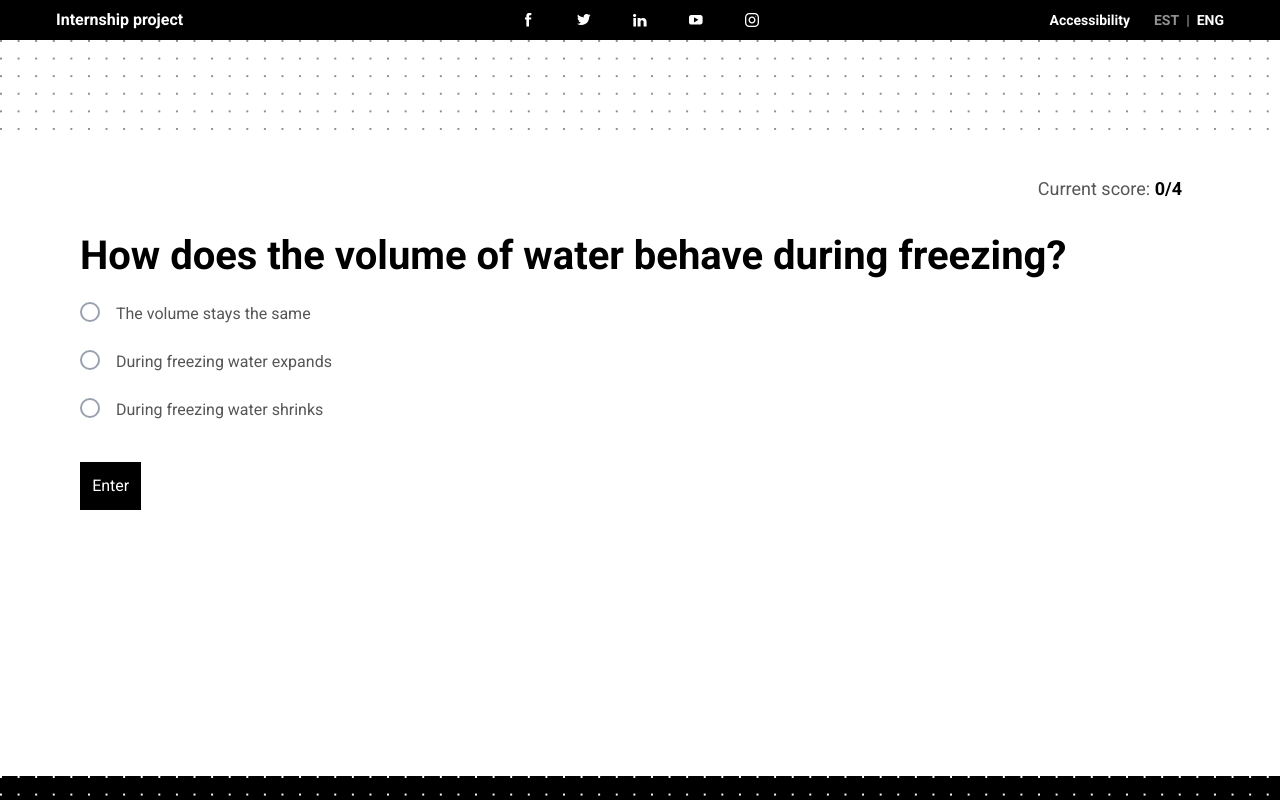
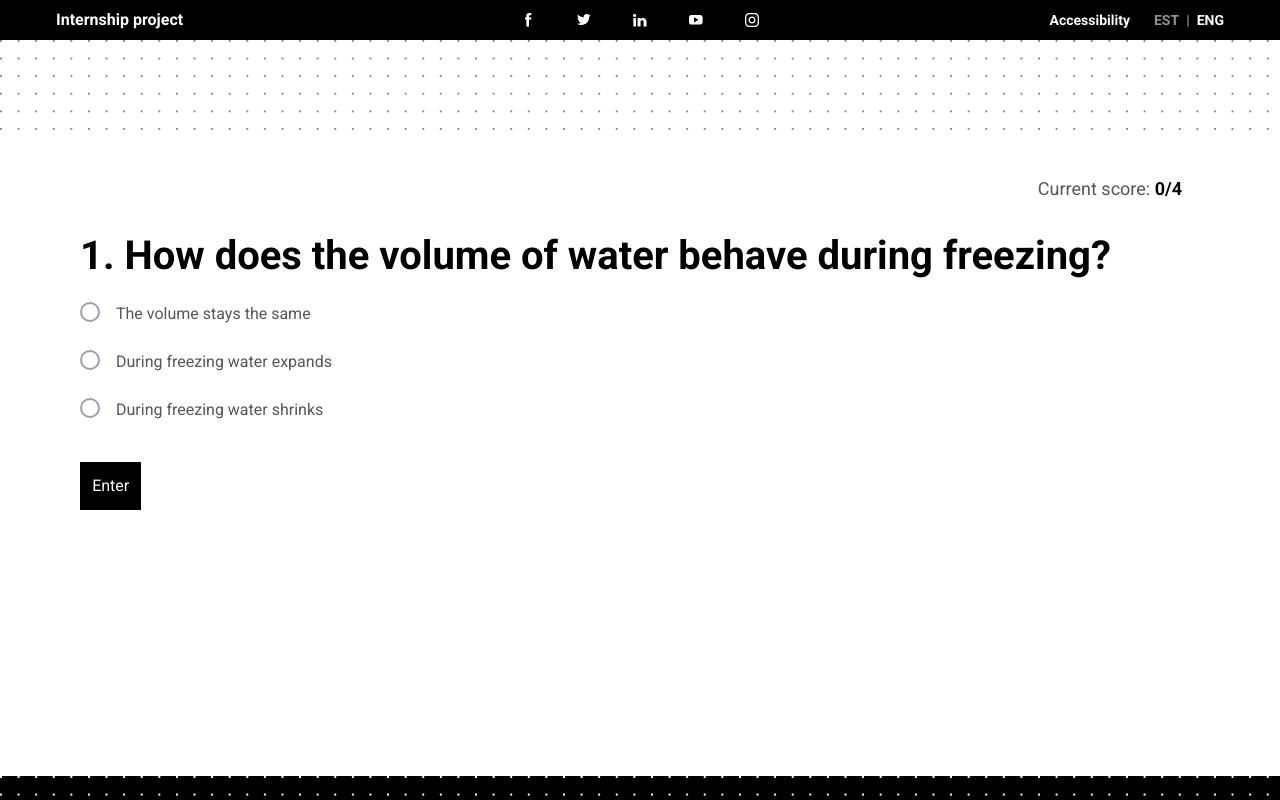
Before and after one commit to geilu/statistikaamet-proovitoo, a React (Vite) app: page /quiz in a window 1280 px wide. Shown: the top 800 px of the page. Built offline with nearby package versions, Linux system fonts and the light colour scheme.

Commit message:
add numbers in front of questions

```diff
--- a/src/components/questionCard.tsx
+++ b/src/components/questionCard.tsx
@@ -74,7 +74,7 @@ export default function QuestionCard({ setAnswers, setScore, setDone, score }: R
                 <p className="mr-[1em] text-right body-medium mt-[0.5em]">{t("currentScore")}: <b className="body-medium-bold">{score}/{questions.length}</b></p>
             </div>
             <div>
-            <h1 className="headline-large">{currentQuestion.question}</h1>
+            <h1 className="headline-large">{index+1}. {currentQuestion.question}</h1>
             {currentQuestion.options.map((o, i) =>
                 <div key={i} className="my-[1.5em]">
                     <label className={`text-(--primary-dark-grey) flex flex-row cursor-pointer ${answered && selected !== i.toString() ? "text-gray-300" : ""}`}>
```
